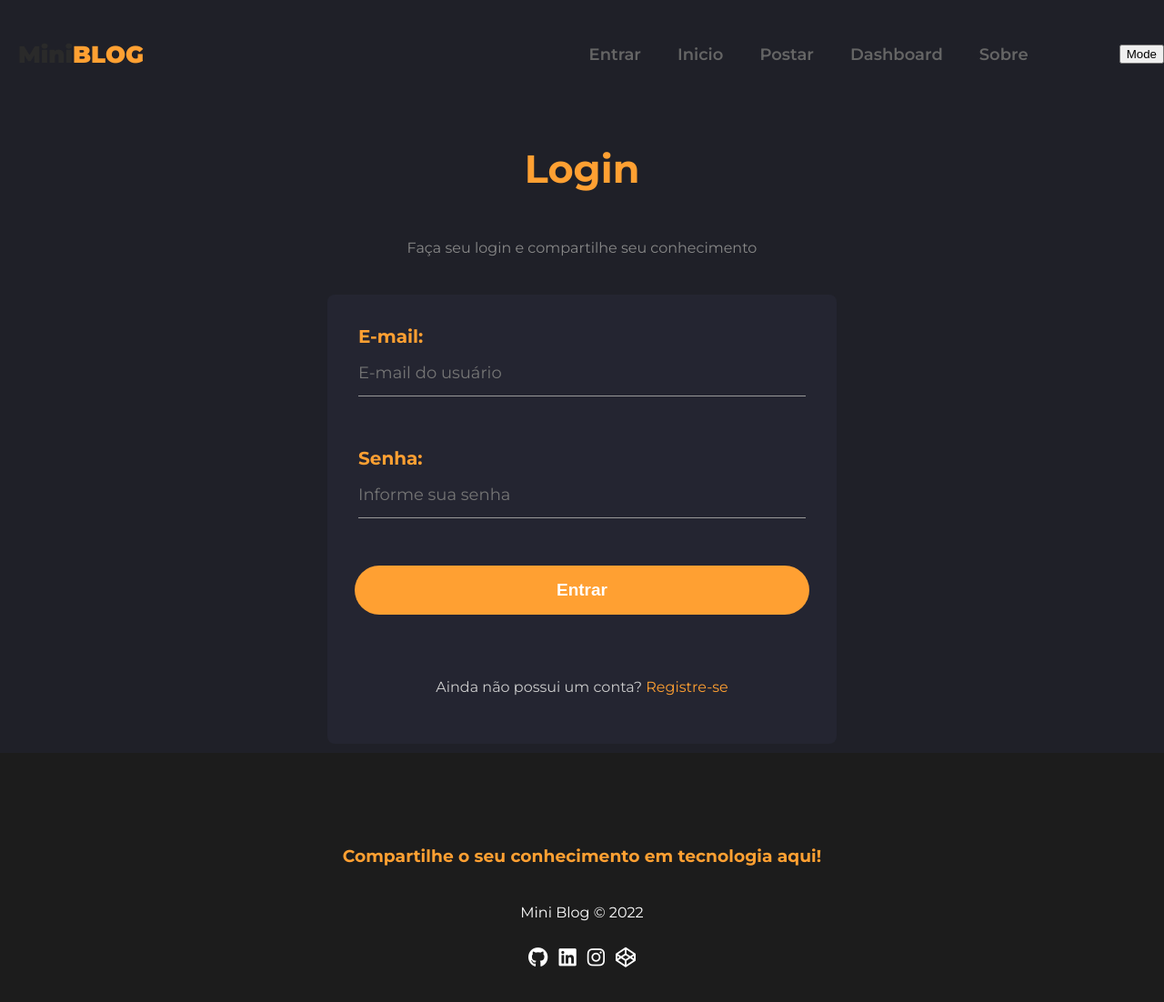
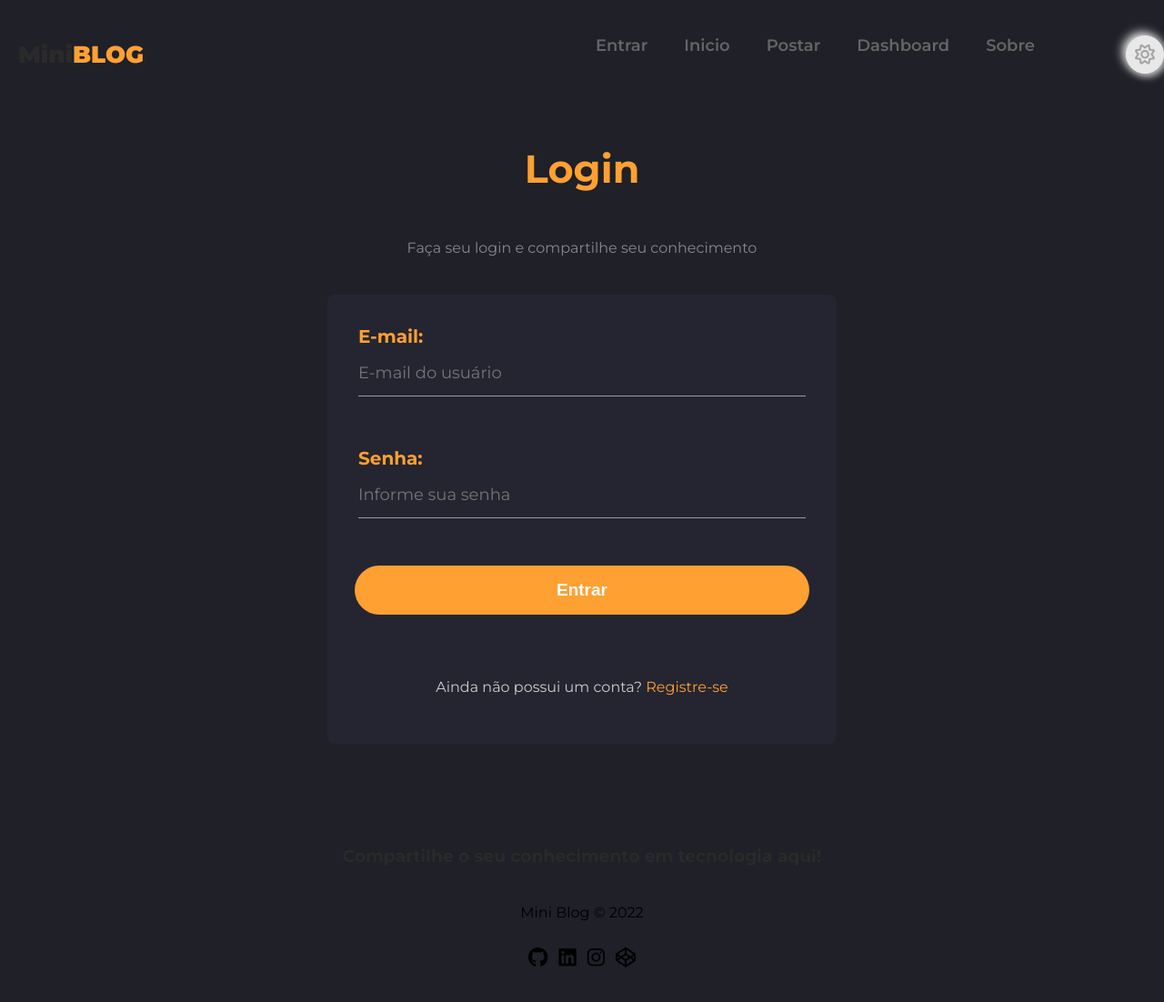
Before and after one commit to fabio2g/miniblog, a React (Create React App) app: page /login in a window 1280 px wide. Shown: the top 1102 px of the page at 91% size. Built offline with nearby package versions, Linux system fonts and the light colour scheme; no server answers.

Commit message:
alteração no layout

```diff
--- a/src/App.css
+++ b/src/App.css
@@ -3,14 +3,12 @@
 }
 
 .dark {
-    transition: 0.3s;
     background: #1f2028;
     color: #ccc;
 }
 
 .dark h1,
-h2,
-h3 {
+h2 {
     color: var(--color-primary);
 }
 
--- a/src/components/CardPost/CardPost.module.css
+++ b/src/components/CardPost/CardPost.module.css
@@ -7,13 +7,17 @@ p {
     line-height: 32px;
 }
 
+.card {
+    background: #F4F4F4;
+}
+
 .card,
 .cardDark {
     display: flex;
     flex-direction: row;
     width: 900px;
-    height: 200px;
-    border-radius: 8px;
+    height: 240px;
+    border-radius: 30px;
     box-shadow: rgba(100, 100, 111, 0.2) 0px 7px 29px 0px;
 }
 
@@ -51,10 +55,11 @@ p {
 
 .card .image,
 .cardDark .image {
-    width: 400px;
-    max-width: 400px;
-    border-top-left-radius: 8px;
-    border-bottom-left-radius: 8px;
+    width: 450px;
+    max-width: 450px;
+    /* border-top-left-radius: 8px;
+    border-bottom-left-radius: 8px; */
+    padding: 20px;
 }
 
 .card .image img,
@@ -62,8 +67,9 @@ p {
     object-fit: cover;
     width: 100%;
     height: 100%;
-    border-top-left-radius: inherit;
-    border-bottom-left-radius: inherit;
+    border-radius: 20px;
+    /* border-top-left-radius: inherit;
+    border-bottom-left-radius: inherit; */
 }
 
 .card .content small {
--- a/src/components/Footer/Footer.module.css
+++ b/src/components/Footer/Footer.module.css
@@ -5,17 +5,12 @@
     justify-content: center;
     align-items: center;
     height: 40vh;
-    color: #fff;
+    color: #000;
 }
 
 .footer {
     margin-top: 6em;
-    background: var(--color-primary);
-}
-
-.footer_dark {
-    transition: 0.3s;
-    background: var(--color-dark-primary);
+    border-top: 1px solid #aeaeae;
 }
 
 .social_media {
@@ -23,7 +18,7 @@
 }
 
 .social_media a {
-    color: #fff;
+    color: #000;
     padding: 6px;
     transition: 0.3s;
 }
--- a/src/components/Navbar/Navbar.js
+++ b/src/components/Navbar/Navbar.js
@@ -18,7 +18,7 @@ const Navbar = (props) => {
     };
 
     const handleButtonTheme = () => {
-        if (localStorage.getItem("Theme") == "Light") {
+        if (localStorage.getItem("Theme") === "Light") {
             localStorage.setItem("Theme", "Dark");
             setTheme(localStorage.getItem("Theme"));
         } else {
@@ -68,7 +68,18 @@ const Navbar = (props) => {
                         </li>
                     )}
                     <li className={styles.themeMode}>
-                        <button onClick={handleButtonTheme}>Mode</button>
+                        <button onClick={handleButtonTheme}>
+                            {theme === "Dark" ? (
+                                <span className={styles.iconMoon}>
+                                    <i className="fa-regular fa-moon"></i>
+                                </span>
+                            ) : (
+                                <span className={styles.iconSun}>
+                                    <i className="fa-regular fa-sun"></i>
+                                    {/* <i class="fa-solid fa-sun"></i> */}
+                                </span>
+                            )}
+                        </button>
                     </li>
                 </ul>
             </div>
--- a/src/components/Navbar/Navbar.module.css
+++ b/src/components/Navbar/Navbar.module.css
@@ -54,6 +54,31 @@
     margin-left: 60px;
 }
 
+.themeMode button {
+    background: transparent;
+    outline: none;
+    width: 42px;
+    height: 42px;
+    border-radius: 50%;
+    background: #e8e8e8;
+    border: 1px solid #e8e8e8;
+    transition: all 0.3s;
+    box-shadow: 3px 3px 8px #c5c5c5, -3px -3px 12px #ffffff;
+}
+
+.themeMode button i {
+    font-size: 22px;
+}
+
+.themeMode button .iconSun i {
+    /* color: #454545; */
+    color: #a4a4a4;
+}
+
+.themeMode button .iconMoon {
+    color: #a8acc0;
+}
+
 @media (max-width: 600px) {
     .container .links {
         display: none;
--- a/src/components/Search/Search.js
+++ b/src/components/Search/Search.js
@@ -24,7 +24,7 @@ const Search = () => {
                     <i className="fa-solid fa-magnifying-glass"></i>
                 </button>
                 <input
-                    type="search"
+                    type="text"
                     name="search"
                     placeholder="Pesquise postagens por palavra chave..."
                     onChange={(e) => setSearch(e.target.value)}
--- a/src/components/Search/Search.module.css
+++ b/src/components/Search/Search.module.css
@@ -4,11 +4,10 @@ button {
 }
 
 .search {
+    background: #ffff !important;
     box-sizing: border-box;
-    max-width: 450px;
+    max-width: 420px;
     margin: 5em auto 0 auto;
-    background: #fefefe;
-    outline: 1px solid #666;
     display: flex;
     justify-content: center;
     align-items: center;
@@ -20,11 +19,12 @@ button {
     padding: 8px 0;
     border: none;
     outline: none;
-    font-size: 18px;
+    font-size: 16px;
     width: 100%;
     margin-left: 8px !important;
     margin-right: 8px !important;
     background: transparent;
+    /* color: rgba(0, 0, 0, .87); */
 }
 
 .search button {
@@ -32,9 +32,9 @@ button {
     border: none;
     outline: none;
     cursor: pointer;
-    font-size: 17px;
+    font-size: 16px;
 }
 
 .search i {
-    color: #666;
+    color: #9aa0a6;
 }
--- a/src/index.css
+++ b/src/index.css
@@ -11,7 +11,7 @@ body {
     padding: 0;
     box-sizing: border-box;
     font-family: "Montserrat", sans-serif;
-    background: #ffff;
+    background: #e8e8e8;
 }
 
 /* scroll */
--- a/src/pages/Home/Home.module.css
+++ b/src/pages/Home/Home.module.css
@@ -10,42 +10,6 @@ button {
 
 .container h1 {
     margin: 2em 0;
-}
-
-.container .search {
-    box-sizing: border-box;
-    max-width: 450px;
-    margin: 5em auto 0 auto;
-    background: #fefefe;
-    outline: 1px solid #666;
-    display: flex;
-    justify-content: center;
-    align-items: center;
-    padding: 7px 14px;
-    border-radius: 30px;
-}
-
-.container .search input {
-    padding: 8px 0;
-    border: none;
-    outline: none;
-    font-size: 18px;
-    width: 100%;
-    margin-left: 8px !important;
-    margin-right: 8px !important;
-    background: transparent;
-}
-
-.container .search button {
-    background: transparent;
-    border: none;
-    outline: none;
-    cursor: pointer;
-    font-size: 17px;
-}
-
-.container .search i {
-    color: #666;
 }
 
 .container .posts {
```
